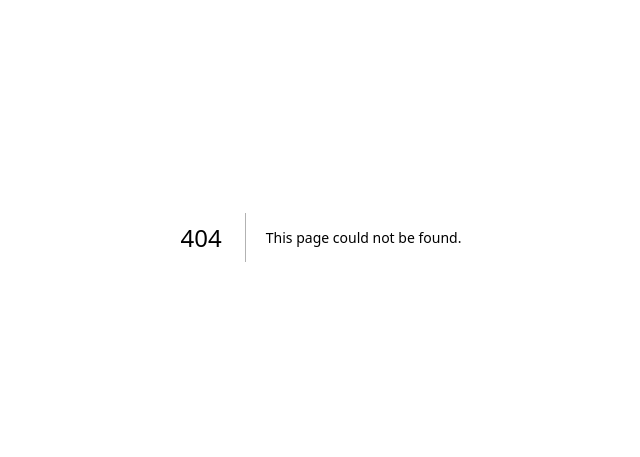
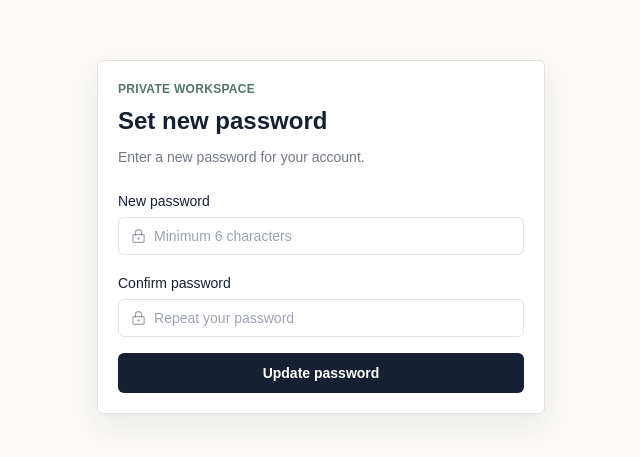
Before and after one commit to kitamura0102/Managin-tool, a Next.js app: page /reset-password in a window 1280 px wide. Before the commit this address had no page. Shown: the part 163-620 px from the top of the page, without its empty margins (319-959 px from the left). Built offline with nearby package versions, Linux system fonts and the light colour scheme; no server answers.

Commit message:
Add reset password page
https://claude.ai/code/session_017eGFsLLuuwLcMB2X7Qiwch

```diff
--- /dev/null
+++ b/app/reset-password/page.tsx
@@ -0,0 +1,96 @@
+"use client";
+
+import { FormEvent, useState } from "react";
+import { useRouter } from "next/navigation";
+import { LockKeyhole } from "lucide-react";
+import { createSupabaseBrowserClient } from "@/lib/supabase/client";
+
+export default function ResetPasswordPage() {
+  const router = useRouter();
+  const supabase = createSupabaseBrowserClient();
+  const [error, setError] = useState<string | null>(null);
+  const [loading, setLoading] = useState(false);
+
+  async function handleSubmit(event: FormEvent<HTMLFormElement>) {
+    event.preventDefault();
+    setError(null);
+    setLoading(true);
+
+    const formData = new FormData(event.currentTarget);
+    const password = String(formData.get("password") ?? "");
+    const confirm = String(formData.get("confirm") ?? "");
+
+    if (password !== confirm) {
+      setError("Passwords do not match.");
+      setLoading(false);
+      return;
+    }
+
+    const { error } = await supabase.auth.updateUser({ password });
+    setLoading(false);
+
+    if (error) {
+      setError(error.message);
+      return;
+    }
+
+    router.push("/");
+    router.refresh();
+  }
+
+  return (
+    <main className="flex min-h-screen items-center justify-center bg-paper px-4 py-10">
+      <div className="w-full max-w-md rounded-md border border-line bg-white p-5 shadow-soft">
+        <div>
+          <p className="text-xs font-semibold uppercase tracking-wide text-sage">Private workspace</p>
+          <h1 className="mt-2 text-2xl font-semibold text-ink">Set new password</h1>
+          <p className="mt-2 text-sm leading-6 text-ink/60">
+            Enter a new password for your account.
+          </p>
+        </div>
+
+        <form onSubmit={handleSubmit} className="mt-5 space-y-4">
+          <label className="block">
+            <span className="text-sm font-medium text-ink">New password</span>
+            <span className="mt-1 flex items-center gap-2 rounded-md border border-line bg-white px-3 py-2 focus-within:ring-2 focus-within:ring-sage/25">
+              <LockKeyhole aria-hidden="true" className="h-4 w-4 text-ink/40" />
+              <input
+                name="password"
+                type="password"
+                required
+                minLength={6}
+                className="w-full bg-transparent text-sm outline-none"
+                placeholder="Minimum 6 characters"
+              />
+            </span>
+          </label>
+
+          <label className="block">
+            <span className="text-sm font-medium text-ink">Confirm password</span>
+            <span className="mt-1 flex items-center gap-2 rounded-md border border-line bg-white px-3 py-2 focus-within:ring-2 focus-within:ring-sage/25">
+              <LockKeyhole aria-hidden="true" className="h-4 w-4 text-ink/40" />
+              <input
+                name="confirm"
+                type="password"
+                required
+                minLength={6}
+                className="w-full bg-transparent text-sm outline-none"
+                placeholder="Repeat your password"
+              />
+            </span>
+          </label>
+
+          {error ? <p className="rounded-md bg-red-50 px-3 py-2 text-sm text-red-700">{error}</p> : null}
+
+          <button
+            type="submit"
+            disabled={loading}
+            className="focus-ring w-full rounded-md bg-ink px-4 py-2.5 text-sm font-semibold text-white transition hover:bg-ink/90 disabled:cursor-not-allowed disabled:opacity-60"
+          >
+            {loading ? "Working..." : "Update password"}
+          </button>
+        </form>
+      </div>
+    </main>
+  );
+}
```
